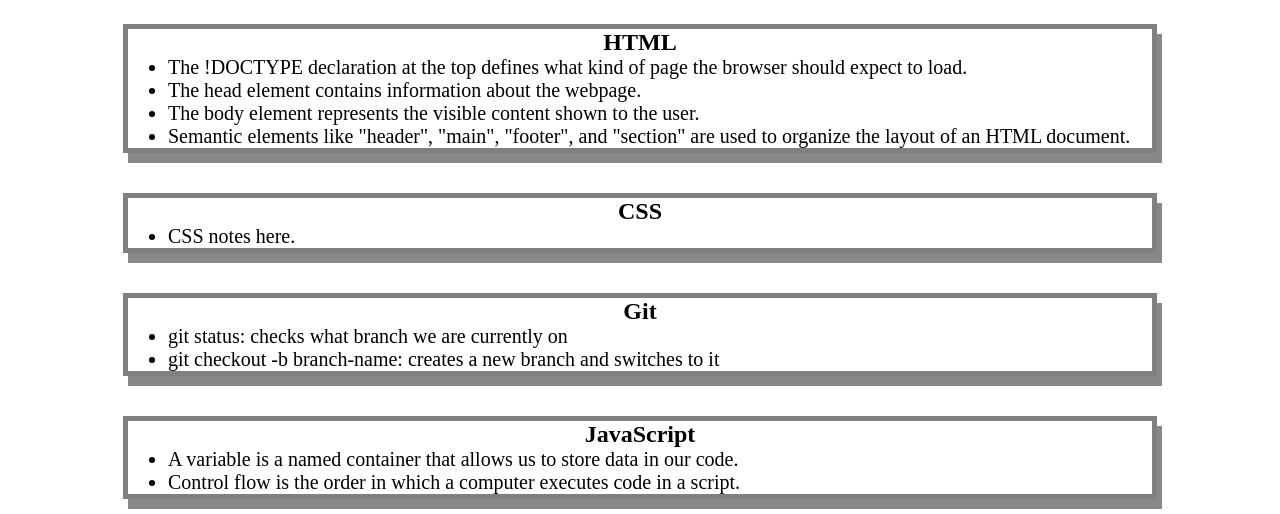
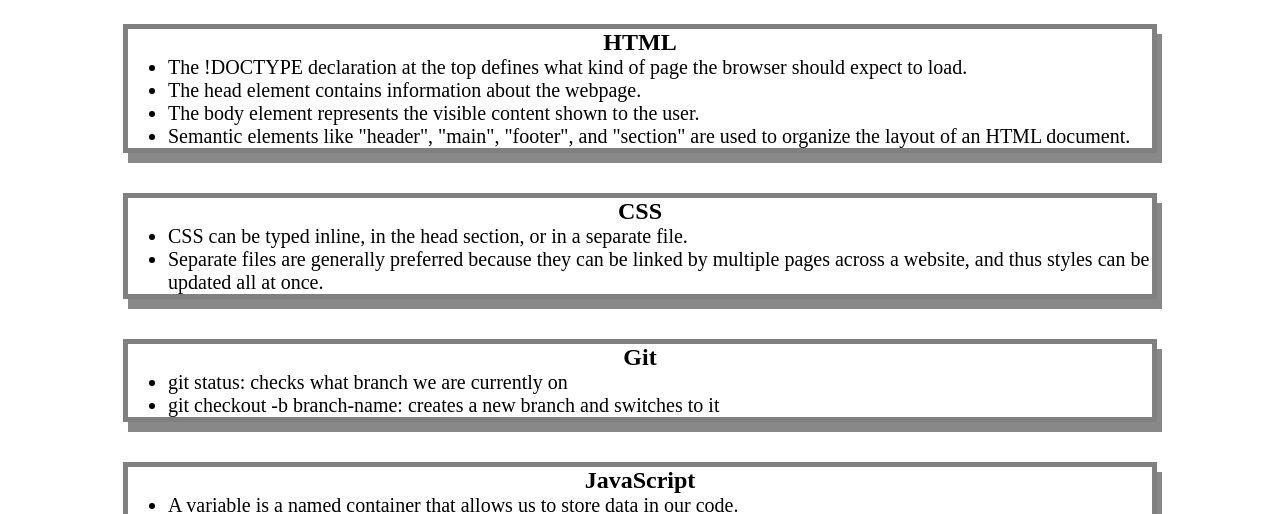
Before and after one commit to binderb/prework-study-guide, a plain HTML site: page index.html in a window 1280 px wide. Shown: the part 136-650 px from the top of the page. Drawn offline with Linux system fonts and the light colour scheme.

Commit message:
Update index.html

```diff
--- a/index.html
+++ b/index.html
@@ -27,7 +27,8 @@
       <section class="card" id="css-section">
         <h2>CSS</h2>
         <ul>
-          <li>CSS notes here.</li>
+          <li>CSS can be typed inline, in the head section, or in a separate file.</li>
+          <li>Separate files are generally preferred because they can be linked by multiple pages across a website, and thus styles can be updated all at once.</li>
         </ul>
       </section>
 
```
